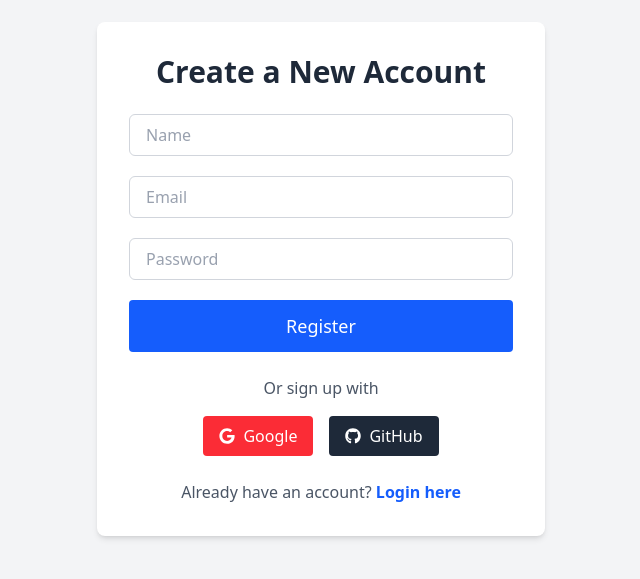
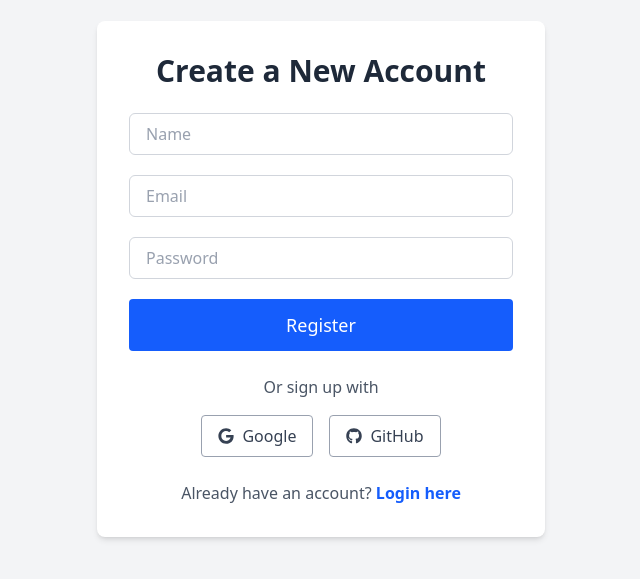
Before and after one commit to Nikita-Rasshivalov/inventory_manager, a React (Vite) app in the folder inventory_manager/frontend/: page / in a window 1280 px wide. Shown: the part 121-700 px from the top of the page, without its empty margins (319-959 px from the left). Built offline with nearby package versions, Linux system fonts and the light colour scheme; no server answers.

Commit message:
fix frontend oauth(not full) and fix register page

```diff
--- a/inventory_manager/frontend/package.json
+++ b/inventory_manager/frontend/package.json
@@ -22,6 +22,7 @@
     "@tailwindcss/postcss": "^4.1.11",
     "@tailwindcss/vite": "^4.1.11",
     "@types/axios": "^0.9.36",
+    "@types/connect-history-api-fallback": "^1.5.4",
     "@types/react": "^19.1.8",
     "@types/react-dom": "^19.1.6",
     "@types/react-router-dom": "^5.3.3",
--- a/inventory_manager/frontend/src/App.tsx
+++ b/inventory_manager/frontend/src/App.tsx
@@ -4,6 +4,7 @@ import LoginPage from "./pages/LoginPage";
 import RegisterPage from "./pages/RegisterPage";
 import DashboardPage from "./pages/DashboardPage";
 import PrivateRoute from "./components/common/PrivateRoute";
+import AuthSuccess from "./pages/AuthSuccess";
 function App() {
   return (
     <BrowserRouter>
@@ -11,6 +12,7 @@ function App() {
         <Routes>
           <Route path="/register" element={<RegisterPage />} />
           <Route path="/login" element={<LoginPage />} />
+          <Route path="/auth/success" element={<AuthSuccess />} />
           <Route element={<PrivateRoute />}>
             <Route path="/dashboard" element={<DashboardPage />} />
           </Route>
--- a/inventory_manager/frontend/src/api/authApi.ts
+++ b/inventory_manager/frontend/src/api/authApi.ts
@@ -5,6 +5,7 @@ export interface AuthResponse {
   accessToken: string;
   refreshToken: string;
   user: User;
+  error?: string;
 }
 
 export class AuthApi {
@@ -49,10 +50,10 @@ export class AuthApi {
   }
 
   static loginWithGoogle() {
-    window.location.href = `${import.meta.env.VITE_API_URL}/oauth/google`;
+    window.location.href = `${import.meta.env.VITE_API_URL}/auth/google`;
   }
 
   static loginWithGitHub() {
-    window.location.href = `${import.meta.env.VITE_API_URL}/oauth/github`;
+    window.location.href = `${import.meta.env.VITE_API_URL}/auth/github`;
   }
 }
--- /dev/null
+++ b/inventory_manager/frontend/src/components/common/Socials.tsx
@@ -0,0 +1,27 @@
+import { FaGoogle, FaGithub } from "react-icons/fa";
+import { AuthService } from "../../services/authService";
+
+const Socials = () => {
+  return (
+    <div className="flex gap-4 justify-center">
+      <button
+        type="button"
+        onClick={AuthService.loginWithGoogle}
+        className="flex items-center gap-2 px-4 py-2 border border-gray-400 rounded hover:bg-gray-100 transition text-gray-700"
+      >
+        <FaGoogle />
+        Google
+      </button>
+      <button
+        type="button"
+        onClick={AuthService.loginWithGitHub}
+        className="flex items-center gap-2 px-4 py-2 border border-gray-400 rounded hover:bg-gray-100 transition text-gray-700"
+      >
+        <FaGithub />
+        GitHub
+      </button>
+    </div>
+  );
+};
+
+export default Socials;
--- a/inventory_manager/frontend/src/hooks/useAuthProvider.ts
+++ b/inventory_manager/frontend/src/hooks/useAuthProvider.ts
@@ -40,10 +40,7 @@ export const useAuthProvider = () => {
           currentAccess = res.accessToken;
           saveTokens(currentAccess, refresh);
         }
-
         const currentUser = await AuthApi.getCurrentUser();
-
-        console.log("render");
         setToken(currentAccess);
         setUser(currentUser);
       } catch {
@@ -68,6 +65,10 @@ export const useAuthProvider = () => {
         setToken(accessToken);
         setUser(user);
         navigate("/dashboard");
+      } catch (err: any) {
+        const message =
+          err?.response?.data?.error || err?.message || "Login failed";
+        throw new Error(message);
       } finally {
         setLoading(false);
       }
@@ -113,7 +114,7 @@ export const useAuthProvider = () => {
       navigate("/dashboard");
     },
     [setAuth, navigate]
-  );
+  ); //this!!!!
 
   return {
     token,
--- /dev/null
+++ b/inventory_manager/frontend/src/pages/AuthSuccess.tsx
@@ -0,0 +1,30 @@
+import { useEffect } from "react";
+import { useNavigate } from "react-router-dom";
+
+const AuthSuccess = () => {
+  const navigate = useNavigate();
+
+  useEffect(() => {
+    const params = new URLSearchParams(window.location.search);
+    const accessToken = params.get("accessToken");
+    const refreshToken = params.get("refreshToken");
+    const name = params.get("name");
+
+    if (accessToken && refreshToken) {
+      localStorage.setItem("accessToken", accessToken);
+      localStorage.setItem("refreshToken", refreshToken);
+      localStorage.setItem("userName", name || "");
+      navigate("/dashboard");
+    } else {
+      navigate("/login");
+    }
+  }, [navigate]);
+
+  return (
+    <div className="flex justify-center items-center h-screen">
+      <p className="text-lg font-semibold">Redirect..</p>
+    </div>
+  );
+};
+
+export default AuthSuccess;
--- a/inventory_manager/frontend/src/pages/LoginPage.tsx
+++ b/inventory_manager/frontend/src/pages/LoginPage.tsx
@@ -1,31 +1,23 @@
 import React, { useState } from "react";
 import { useAuth } from "../hooks/useAuth";
-import { useNavigate, Link } from "react-router-dom";
+import { Link } from "react-router-dom";
 import Button from "../components/common/Button";
 import Input from "../components/common/Input";
-import { FaGoogle, FaGithub } from "react-icons/fa";
-import { AuthService } from "../services/authService";
+import Socials from "../components/common/Socials";
 
 const LoginPage = () => {
   const [email, setEmail] = useState("");
   const [password, setPassword] = useState("");
   const [error, setError] = useState("");
-  const { login } = useAuth();
-  const navigate = useNavigate();
+  const { login, loading } = useAuth();
 
   const handleSubmit = async (e: React.FormEvent) => {
     e.preventDefault();
     setError("");
-
     try {
       await login(email, password);
-      navigate("/dashboard");
     } catch (err: any) {
-      if (err.response?.data?.error) {
-        setError(err.response.data.error);
-      } else {
-        setError(err.message || "Login failed");
-      }
+      setError(err.response?.data?.error || err.message || "Login failed");
     }
   };
 
@@ -59,31 +51,18 @@ const LoginPage = () => {
             onChange={(e) => setPassword(e.target.value)}
             className="border-gray-300 focus:ring-blue-500 focus:border-blue-500"
           />
-          <Button type="submit" className="w-full py-3 text-lg font-medium">
-            Login
+          <Button
+            type="submit"
+            className="w-full py-3 text-lg font-medium"
+            loading={loading}
+          >
+            {loading ? "Logging in..." : "Login"}
           </Button>
         </form>
 
         <div className="mt-6">
           <p className="text-center text-gray-600 mb-4">Or sign in with</p>
-          <div className="flex gap-4 justify-center">
-            <button
-              type="button"
-              onClick={AuthService.loginWithGoogle}
-              className="flex items-center gap-2 px-4 py-2 bg-red-500 text-white rounded hover:bg-red-600 transition"
-            >
-              <FaGoogle />
-              Google
-            </button>
-            <button
-              type="button"
-              onClick={AuthService.loginWithGitHub}
-              className="flex items-center gap-2 px-4 py-2 bg-gray-800 text-white rounded hover:bg-gray-900 transition"
-            >
-              <FaGithub />
-              GitHub
-            </button>
-          </div>
+          <Socials />
         </div>
 
         <p className="mt-6 text-center text-gray-600">
--- a/inventory_manager/frontend/src/pages/RegisterPage.tsx
+++ b/inventory_manager/frontend/src/pages/RegisterPage.tsx
@@ -1,11 +1,10 @@
 import React, { useState } from "react";
 import { useAuth } from "../hooks/useAuth";
-import { useNavigate, Link } from "react-router-dom";
+import { Link } from "react-router-dom";
 import Button from "../components/common/Button";
 import Input from "../components/common/Input";
 import { isValidEmail } from "../utils/validators";
-import { FaGoogle, FaGithub } from "react-icons/fa";
-import { AuthService } from "../services/authService";
+import Socials from "../components/common/Socials";
 
 const RegisterPage = () => {
   const [email, setEmail] = useState("");
@@ -13,7 +12,6 @@ const RegisterPage = () => {
   const [password, setPassword] = useState("");
   const [error, setError] = useState("");
   const { register } = useAuth();
-  const navigate = useNavigate();
 
   const handleSubmit = async (e: React.FormEvent) => {
     e.preventDefault();
@@ -25,16 +23,12 @@ const RegisterPage = () => {
       );
       return;
     }
-
     try {
-      await register(email, name, password);
-      navigate("/dashboard");
+      await register(name, email, password);
     } catch (err: any) {
-      if (err.response?.data?.error) {
-        setError(err.response.data.error);
-      } else {
-        setError(err.message || "Registration failed");
-      }
+      setError(
+        err.response?.data?.error || err.message || "Registration failed"
+      );
     }
   };
 
@@ -82,24 +76,7 @@ const RegisterPage = () => {
 
         <div className="mt-6">
           <p className="text-center text-gray-600 mb-4">Or sign up with</p>
-          <div className="flex gap-4 justify-center">
-            <button
-              type="button"
-              onClick={AuthService.loginWithGoogle}
-              className="flex items-center gap-2 px-4 py-2 bg-red-500 text-white rounded hover:bg-red-600 transition"
-            >
-              <FaGoogle />
-              Google
-            </button>
-            <button
-              type="button"
-              onClick={AuthService.loginWithGitHub}
-              className="flex items-center gap-2 px-4 py-2 bg-gray-800 text-white rounded hover:bg-gray-900 transition"
-            >
-              <FaGithub />
-              GitHub
-            </button>
-          </div>
+          <Socials />
         </div>
 
         <p className="mt-6 text-center text-gray-600">
```
Also changed, not shown: 1 other file (tests, documents, lock files or other folders).
